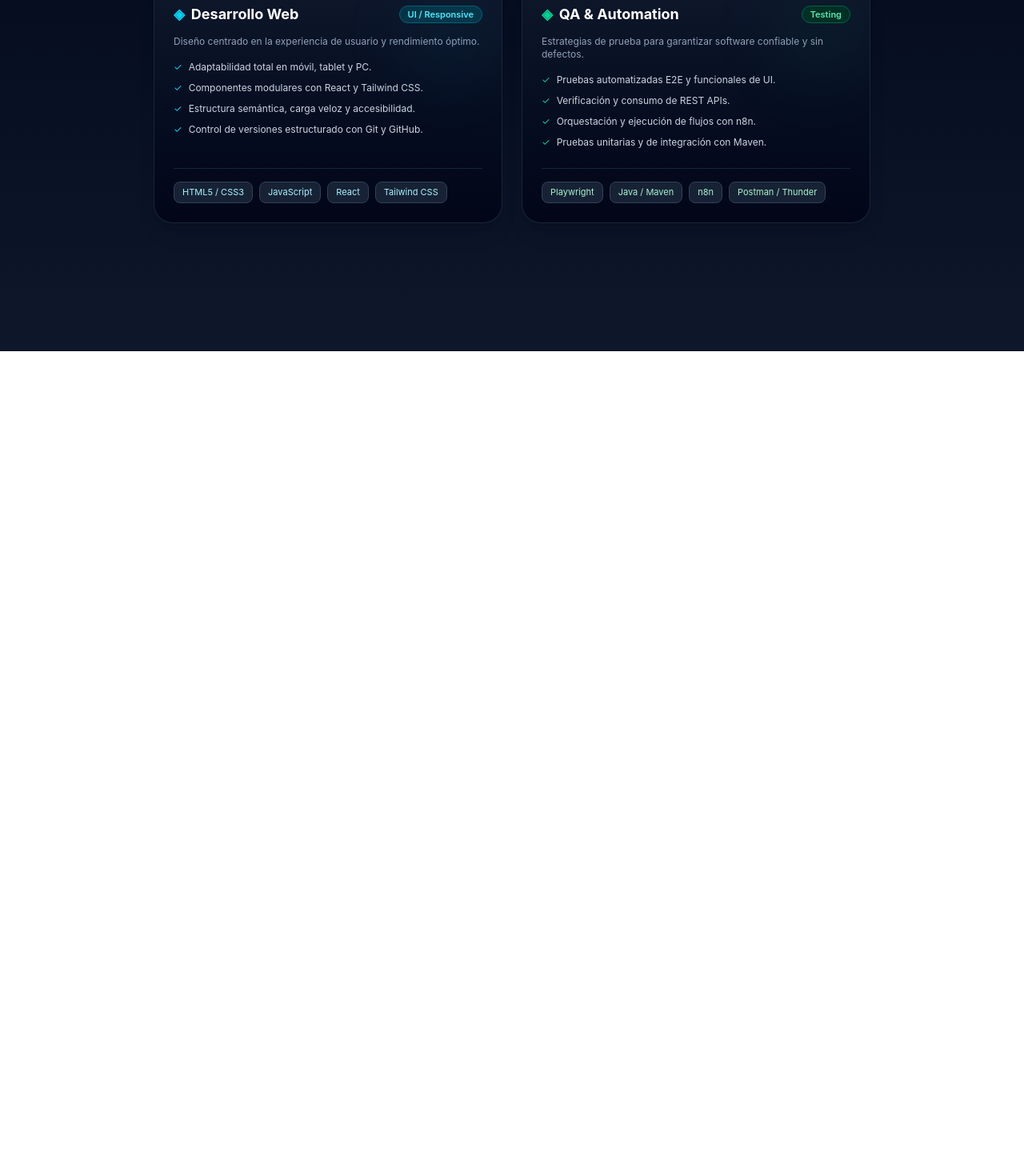
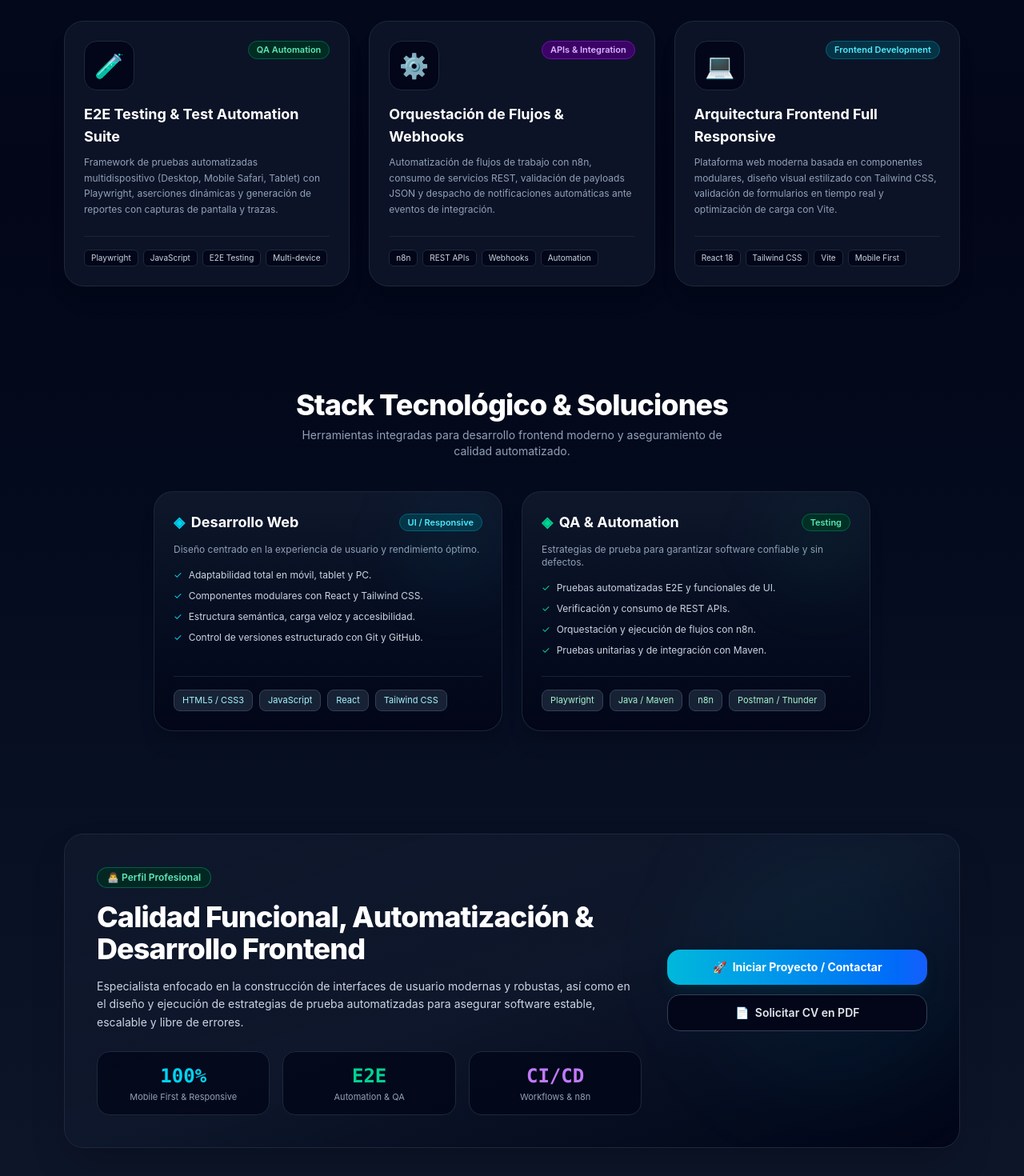
Before and after one commit to hegm840804/portafolio-web, a React (Vite) app: page / in a window 1280 px wide. Shown: the part 1144-2614 px from the top of the page at 80% size. Before the commit the page ends 1583 px from the top, so only its background shows below. Built offline with nearby package versions, Linux system fonts and the light colour scheme.

Commit message:
feat: implementar secciones de proyectos, sobre mi y actualizacion e2e

```diff
--- a/src/App.jsx
+++ b/src/App.jsx
@@ -1,14 +1,16 @@
-import { useState } from "react";
-import Navbar from "./components/Navbar";
-import HeroCarousel from "./components/HeroCarousel";
-import ServiceTabs from "./components/ServiceTabs";
-import TechStack from "./components/TechStack";
-import FloatingCTA from "./components/FloatingCTA";
-import ContactModal from "./components/ContactModal";
+import { useState } from 'react'
+import Navbar from './components/Navbar'
+import HeroCarousel from './components/HeroCarousel'
+import ServiceTabs from './components/ServiceTabs'
+import Projects from './components/Projects'
+import TechStack from './components/TechStack'
+import About from './components/About'
+import FloatingCTA from './components/FloatingCTA'
+import ContactModal from './components/ContactModal'
 
 export default function App() {
-  const [servicioActivo, setServicioActivo] = useState("dev");
-  const [modalAbierto, setModalAbierto] = useState(false);
+  const [servicioActivo, setServicioActivo] = useState('dev')
+  const [modalAbierto, setModalAbierto] = useState(false)
 
   return (
     <div
@@ -22,15 +24,16 @@ export default function App() {
           servicioActivo={servicioActivo}
           setServicioActivo={setServicioActivo}
         />
+        <Projects />
         <TechStack />
+        <About onOpenContact={() => setModalAbierto(true)} />
       </main>
       <FloatingCTA onOpenContact={() => setModalAbierto(true)} />
 
-      {/* Modal de Contacto Global */}
       <ContactModal
         isOpen={modalAbierto}
         onClose={() => setModalAbierto(false)}
       />
     </div>
-  );
+  )
 }
--- /dev/null
+++ b/src/components/About.jsx
@@ -0,0 +1,57 @@
+export default function About({ onOpenContact }) {
+  return (
+    <section id="sobre-mi" className="max-w-6xl mx-auto px-4 py-16 w-full">
+      <div className="bg-gradient-to-br from-slate-900 via-slate-900/90 to-slate-950 border border-slate-800 rounded-3xl p-6 sm:p-10 shadow-2xl relative overflow-hidden">
+        <div className="absolute top-0 right-0 w-80 h-80 bg-cyan-500/5 rounded-full blur-3xl pointer-events-none"></div>
+
+        <div className="grid grid-cols-1 lg:grid-cols-12 gap-8 items-center relative z-10">
+          <div className="lg:col-span-8 space-y-4">
+            <div className="inline-flex items-center gap-2 bg-emerald-950/80 border border-emerald-500/40 px-3 py-1 rounded-full text-xs font-semibold text-emerald-300">
+              <span>👨‍💻 Perfil Profesional</span>
+            </div>
+
+            <h2 className="text-2xl sm:text-4xl font-extrabold text-white tracking-tight">
+              Calidad Funcional, Automatización & Desarrollo Frontend
+            </h2>
+
+            <p className="text-xs sm:text-sm text-slate-300 leading-relaxed">
+              Especialista enfocado en la construcción de interfaces de usuario modernas y robustas, así como en el diseño y ejecución de estrategias de prueba automatizadas para asegurar software estable, escalable y libre de errores.
+            </p>
+
+            <div className="grid grid-cols-2 sm:grid-cols-3 gap-4 pt-2">
+              <div className="bg-slate-950/80 border border-slate-800 p-3.5 rounded-2xl text-center">
+                <span className="text-xl sm:text-2xl font-extrabold text-cyan-400 font-mono">100%</span>
+                <p className="text-[11px] text-slate-400 mt-0.5">Mobile First & Responsive</p>
+              </div>
+              <div className="bg-slate-950/80 border border-slate-800 p-3.5 rounded-2xl text-center">
+                <span className="text-xl sm:text-2xl font-extrabold text-emerald-400 font-mono">E2E</span>
+                <p className="text-[11px] text-slate-400 mt-0.5">Automation & QA</p>
+              </div>
+              <div className="bg-slate-950/80 border border-slate-800 p-3.5 rounded-2xl text-center col-span-2 sm:col-span-1">
+                <span className="text-xl sm:text-2xl font-extrabold text-purple-400 font-mono">CI/CD</span>
+                <p className="text-[11px] text-slate-400 mt-0.5">Workflows & n8n</p>
+              </div>
+            </div>
+          </div>
+
+          <div className="lg:col-span-4 flex flex-col gap-3 justify-center items-stretch">
+            <button
+              onClick={onOpenContact}
+              className="w-full flex items-center justify-center gap-2 bg-gradient-to-r from-cyan-500 to-blue-600 hover:from-cyan-400 hover:to-blue-500 text-white text-xs sm:text-sm font-bold py-3 px-5 rounded-2xl shadow-lg shadow-cyan-950/50 transition transform active:scale-95 cursor-pointer"
+            >
+              <span>🚀</span>
+              <span>Iniciar Proyecto / Contactar</span>
+            </button>
+            <button
+              onClick={onOpenContact}
+              className="w-full flex items-center justify-center gap-2 bg-slate-950 hover:bg-slate-800 text-slate-200 text-xs sm:text-sm font-semibold py-3 px-5 rounded-2xl border border-slate-700 transition cursor-pointer"
+            >
+              <span>📄</span>
+              <span>Solicitar CV en PDF</span>
+            </button>
+          </div>
+        </div>
+      </div>
+    </section>
+  );
+}
--- a/src/components/Navbar.jsx
+++ b/src/components/Navbar.jsx
@@ -27,8 +27,10 @@ export default function Navbar({ onOpenContact }) {
           <nav className="hidden lg:flex items-center gap-8 text-sm font-medium text-slate-300">
             <a href="#capacidades" className="hover:text-cyan-400 transition">Capacidades</a>
             <a href="#servicios" className="hover:text-cyan-400 transition">Servicios</a>
+            <a href="#proyectos" className="hover:text-cyan-400 transition">Proyectos</a>
             <a href="#stack" className="hover:text-cyan-400 transition">Tecnologías</a>
-            <button onClick={onOpenContact} className="hover:text-cyan-400 transition focus:outline-none">Contacto</button>
+            <a href="#sobre-mi" className="hover:text-cyan-400 transition">Sobre Mí</a>
+            <button onClick={onOpenContact} className="hover:text-cyan-400 transition focus:outline-none cursor-pointer">Contacto</button>
           </nav>
 
           <div className="flex items-center gap-3">
@@ -45,7 +47,9 @@ export default function Navbar({ onOpenContact }) {
           <div className="lg:hidden mt-3 pt-3 border-t border-slate-800 flex flex-col gap-2 text-sm font-medium text-slate-300 bg-slate-900/95 p-3 rounded-2xl">
             <a href="#capacidades" onClick={() => setMenuAbierto(false)} className="py-2 px-3 hover:bg-slate-800 rounded-lg hover:text-cyan-400">Capacidades</a>
             <a href="#servicios" onClick={() => setMenuAbierto(false)} className="py-2 px-3 hover:bg-slate-800 rounded-lg hover:text-cyan-400">Servicios</a>
+            <a href="#proyectos" onClick={() => setMenuAbierto(false)} className="py-2 px-3 hover:bg-slate-800 rounded-lg hover:text-cyan-400">Proyectos</a>
             <a href="#stack" onClick={() => setMenuAbierto(false)} className="py-2 px-3 hover:bg-slate-800 rounded-lg hover:text-cyan-400">Tecnologías</a>
+            <a href="#sobre-mi" onClick={() => setMenuAbierto(false)} className="py-2 px-3 hover:bg-slate-800 rounded-lg hover:text-cyan-400">Sobre Mí</a>
             <button onClick={() => { setMenuAbierto(false); onOpenContact(); }} className="text-left py-2 px-3 hover:bg-slate-800 rounded-lg hover:text-cyan-400">Contacto</button>
           </div>
         )}
--- /dev/null
+++ b/src/components/Projects.jsx
@@ -0,0 +1,87 @@
+export default function Projects() {
+  const proyectos = [
+    {
+      titulo: 'E2E Testing & Test Automation Suite',
+      categoria: 'QA Automation',
+      descripcion: 'Framework de pruebas automatizadas multidispositivo (Desktop, Mobile Safari, Tablet) con Playwright, aserciones dinámicas y generación de reportes con capturas de pantalla y trazas.',
+      tags: ['Playwright', 'JavaScript', 'E2E Testing', 'Multi-device'],
+      icono: '🧪',
+      color: 'from-emerald-500 to-teal-600',
+      borde: 'hover:border-emerald-500/50',
+      badgeColor: 'bg-emerald-950 text-emerald-300 border-emerald-800'
+    },
+    {
+      titulo: 'Orquestación de Flujos & Webhooks',
+      categoria: 'APIs & Integration',
+      descripcion: 'Automatización de flujos de trabajo con n8n, consumo de servicios REST, validación de payloads JSON y despacho de notificaciones automáticas ante eventos de integración.',
+      tags: ['n8n', 'REST APIs', 'Webhooks', 'Automation'],
+      icono: '⚙️',
+      color: 'from-purple-500 to-pink-600',
+      borde: 'hover:border-purple-500/50',
+      badgeColor: 'bg-purple-950 text-purple-300 border-purple-800'
+    },
+    {
+      titulo: 'Arquitectura Frontend Full Responsive',
+      categoria: 'Frontend Development',
+      descripcion: 'Plataforma web moderna basada en componentes modulares, diseño visual estilizado con Tailwind CSS, validación de formularios en tiempo real y optimización de carga con Vite.',
+      tags: ['React 18', 'Tailwind CSS', 'Vite', 'Mobile First'],
+      icono: '💻',
+      color: 'from-cyan-500 to-blue-600',
+      borde: 'hover:border-cyan-500/50',
+      badgeColor: 'bg-cyan-950 text-cyan-300 border-cyan-800'
+    }
+  ];
+
+  return (
+    <section id="proyectos" className="max-w-6xl mx-auto px-4 py-16 w-full">
+      <div className="text-center max-w-2xl mx-auto mb-12">
+        <div className="inline-flex items-center gap-2 bg-cyan-950/80 border border-cyan-500/40 px-3 py-1 rounded-full text-xs font-semibold text-cyan-300 mb-3">
+          <span>💼 Casos de Estudio</span>
+        </div>
+        <h2 className="text-2xl sm:text-4xl font-extrabold text-white tracking-tight">
+          Proyectos & Soluciones Técnicas
+        </h2>
+        <p className="text-xs sm:text-sm text-slate-400 mt-2">
+          Implementaciones prácticas enfocadas en calidad de software, diseño interactivo y automatización de procesos.
+        </p>
+      </div>
+
+      <div className="grid grid-cols-1 md:grid-cols-3 gap-6">
+        {proyectos.map((p, idx) => (
+          <div
+            key={idx}
+            className={`bg-slate-900/80 border border-slate-800 rounded-3xl p-6 flex flex-col justify-between shadow-xl backdrop-blur-sm transition duration-300 ${p.borde} group`}
+          >
+            <div>
+              <div className="flex justify-between items-start mb-4">
+                <span className="text-3xl p-3 bg-slate-950 rounded-2xl border border-slate-800">
+                  {p.icono}
+                </span>
+                <span className={`text-[11px] font-semibold px-2.5 py-0.5 rounded-full border ${p.badgeColor}`}>
+                  {p.categoria}
+                </span>
+              </div>
+              <h3 className="text-lg font-bold text-white mb-2 group-hover:text-cyan-300 transition">
+                {p.titulo}
+              </h3>
+              <p className="text-xs text-slate-400 leading-relaxed">
+                {p.descripcion}
+              </p>
+            </div>
+
+            <div className="mt-6 pt-4 border-t border-slate-800/80 flex flex-wrap gap-1.5">
+              {p.tags.map((tag, tIdx) => (
+                <span
+                  key={tIdx}
+                  className="text-[10px] bg-slate-950 text-slate-300 px-2 py-0.5 rounded-md border border-slate-800"
+                >
+                  {tag}
+                </span>
+              ))}
+            </div>
+          </div>
+        ))}
+      </div>
+    </section>
+  );
+}
```
Also changed, not shown: 1 other file (tests, documents, lock files or other folders).
